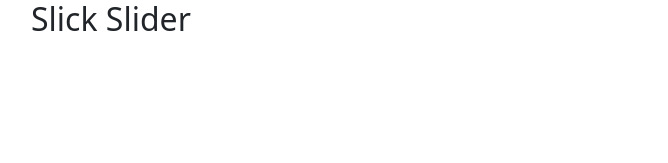
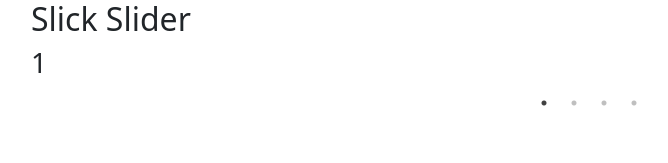
Before and after one commit to priyan1995/React-fundamenals, a React (Create React App) app: page /slick-slider in a window 1280 px wide. Shown: the top 163 px of the page, without its empty margins (51-719 px from the left). Built offline with nearby package versions, Linux system fonts and the light colour scheme.

Commit message:
react-slick added

```diff
--- a/package.json
+++ b/package.json
@@ -21,6 +21,8 @@
     "react-dom": "^18.0.0",
     "react-router-dom": "^5.2.0",
     "react-scripts": "5.0.0",
+    "react-slick": "^0.29.0",
+    "slick-carousel": "^1.8.1",
     "web-vitals": "^2.1.4"
   },
   "scripts": {
--- a/src/components/Slick/SlickSlider.jsx
+++ b/src/components/Slick/SlickSlider.jsx
@@ -1,11 +1,38 @@
 import React from 'react';
 import { Container } from 'react-bootstrap';
+import "slick-carousel/slick/slick.css";
+import "slick-carousel/slick/slick-theme.css";
+import Slider from 'react-slick/lib/slider';
 
 export const SlickSlider = () => {
+
+    var settings = {
+        dots: true,
+        infinite: true,
+        speed: 500,
+        slidesToShow: 1,
+        slidesToScroll: 1
+    };
+
+
     return (
         <>
             <Container>
                 <h2>Slick Slider</h2>
+                <Slider {...settings}>
+                    <div>
+                        <h3>1</h3>
+                    </div>
+                    <div>
+                        <h3>2</h3>
+                    </div>
+                    <div>
+                        <h3>3</h3>
+                    </div>
+                    <div>
+                        <h3>4</h3>
+                    </div>
+                </Slider>
             </Container>
         </>
     )
```
Also changed, not shown: 1 other file (tests, documents, lock files or other folders).
